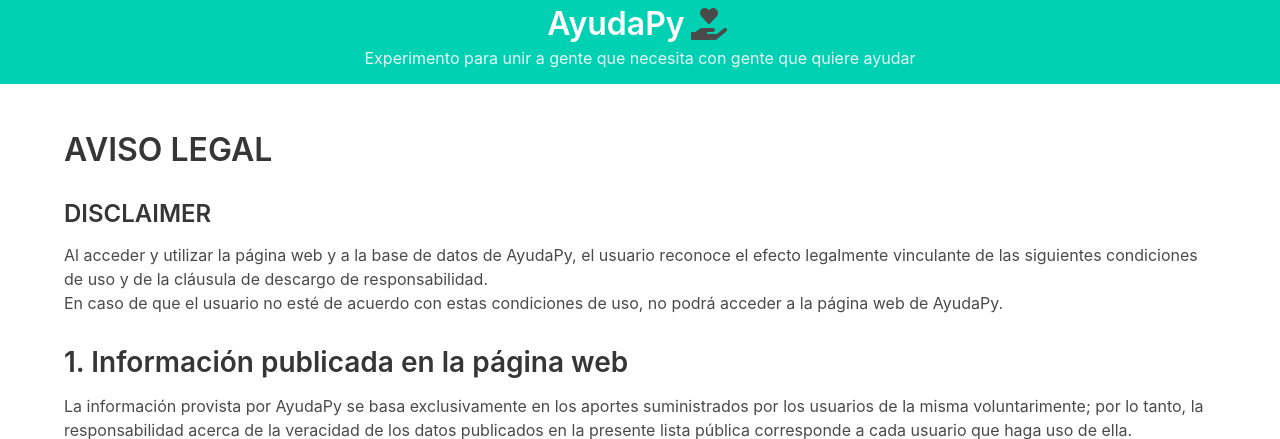
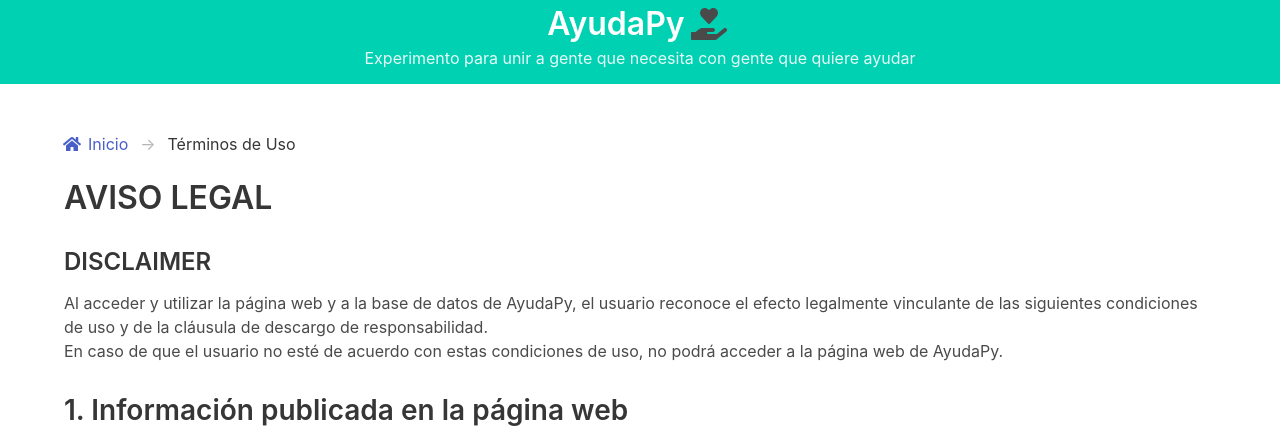
Before and after one commit to melizeche/ayudapy, a Django app: template templates/legal.html in a window 1280 px wide. Shown: the top 439 px of the page. Run offline with Django 3.2, Linux system fonts and the light colour scheme; the template is opened without the code that fills it, so the values that code supplies are empty; some libraries are stand-ins or nearby versions.

Commit message:
add breadcrums to legal.html

```diff
--- a/templates/legal.html
+++ b/templates/legal.html
@@ -1,4 +1,22 @@
 {% extends 'base.html' %}
+
+{% block bread %}
+<nav class="breadcrumb  has-arrow-separator" aria-label="breadcrumbs">
+    <ul>
+        <li>
+            <a href="/">
+                <span class="icon is-small">
+                    <i class="fas fa-home" aria-hidden="true"></i>
+                </span>
+                <span>Inicio</span>
+            </a>
+        </li>
+        <li class="is-active">
+            <a href="#" aria-current="page">Términos de Uso</a></li>
+    </ul>
+</nav>
+{% endblock bread %}
+
 {% block content%}
             {% comment %} <article class="message is-large is-primary">
                 <div class="message-header">
```
